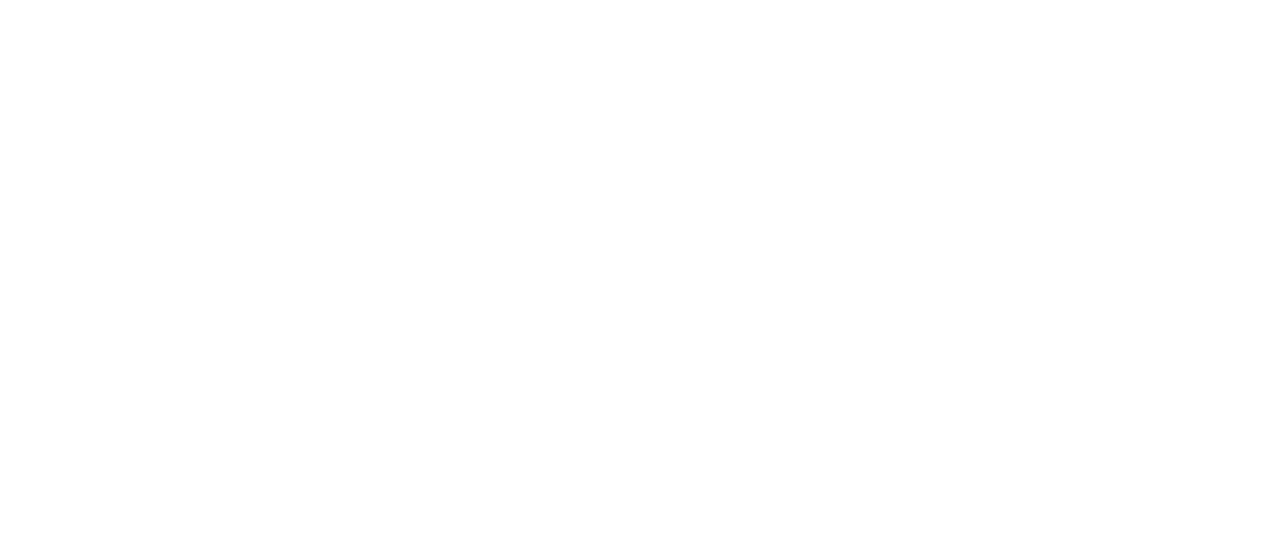
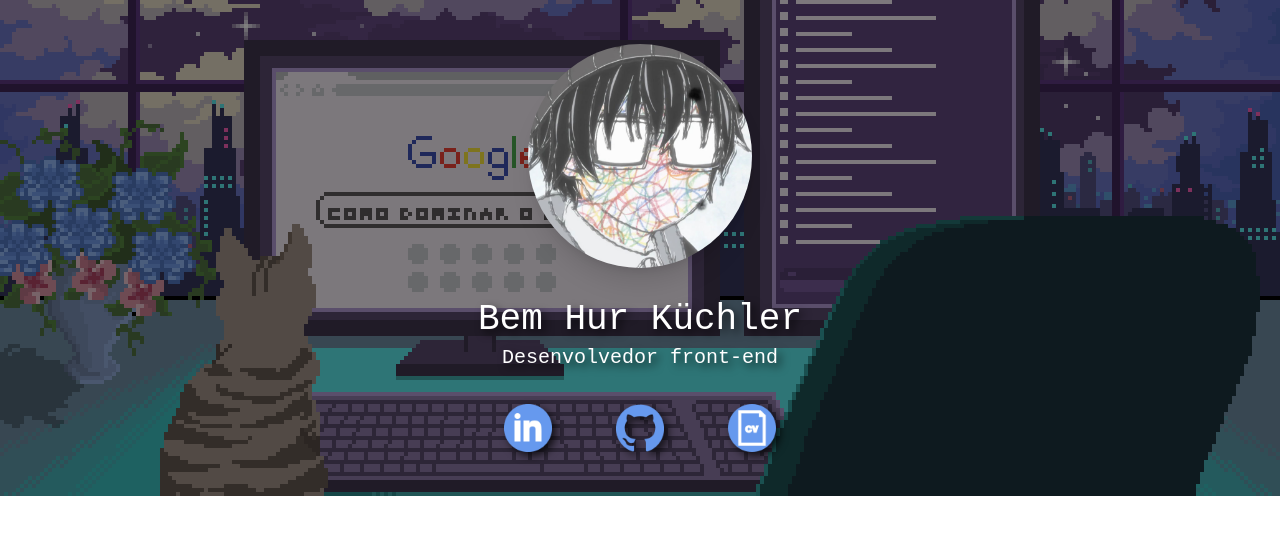
Before and after one commit to benhurk/Benhur-Dev, a React (Vite) app: page / in a window 1280 px wide. Shown: the top 534 px of the page. Built offline with nearby package versions, Linux system fonts and the light colour scheme.

Commit message:
Created the Header component

```diff
--- a/src/App.tsx
+++ b/src/App.tsx
@@ -1,4 +1,5 @@
 import { createBrowserRouter, RouterProvider } from 'react-router-dom';
+import Header from './components/Header';
 
 const router = createBrowserRouter([
   {
@@ -10,6 +11,7 @@
 function App() {
   return (
     <>
+      <Header />
       <RouterProvider router={router} />
     </>
   )
--- /dev/null
+++ b/src/components/Header/index.tsx
@@ -0,0 +1,24 @@
+import cvIcon from '../../assets/cv-icon.png';
+import gitIcon from '../../assets/github-icon.png';
+import linkedIcon from '../../assets/linkedin-icon.png';
+
+export default function Header() {
+    return (
+        <header className='relative w-screen max-w-[1920px] md:h-[396px] lg:h-[496px] h-[296px] bg-[url("/header-bg.gif")] bg-no-repeat bg-center bg-cover overflow-hidden
+                        before:bg-black before:absolute before:top-0 before:left-0 before:block before:size-full before:opacity-50'>
+
+            <div className="relative top-1/2 -translate-y-1/2">
+                <div className='mx-auto lg:mb-8 md:mb-6 mb-3 md:w-48 md:h-48 lg:w-56 lg:h-56 w-36 h-36 overflow-hidden bg-[url("/pfp.jpg")] bg-cover bg-center rounded-full shadow-xl'></div>
+                <div className="text-center font-main text-white drop-shadow-4dark lg:mb-8 md:mb-6 mb-3">
+                    <h1 className='lg:text-4xl md:text-3xl text-2xl mb-1'>Bem Hur Küchler</h1>
+                    <h2 className="lg:text-xl text-lg">Desenvolvedor front-end</h2>
+                </div>
+                <div className="flex gap-16 justify-center">
+                    <a href="https://linkedin.com/in/bem-hur-kuchler" target='_blank'><img className='lg:w-12 md:w-11 w-9 drop-shadow-4dark' src={linkedIcon} alt="LinkedIn" /></a>
+                    <a href="https://github.com/benhurk" target='_blank'><img className='lg:w-12 md:w-11 w-9 drop-shadow-4dark' src={gitIcon} alt="GitHub" /></a>
+                    <a href=""><img className='lg:w-12 md:w-11 w-9 drop-shadow-4dark' src={cvIcon} alt="CV" /></a>
+                </div>
+            </div>
+        </header>
+    )
+}
```
